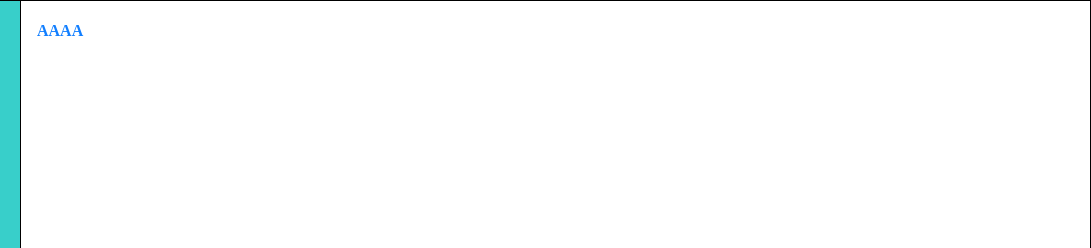
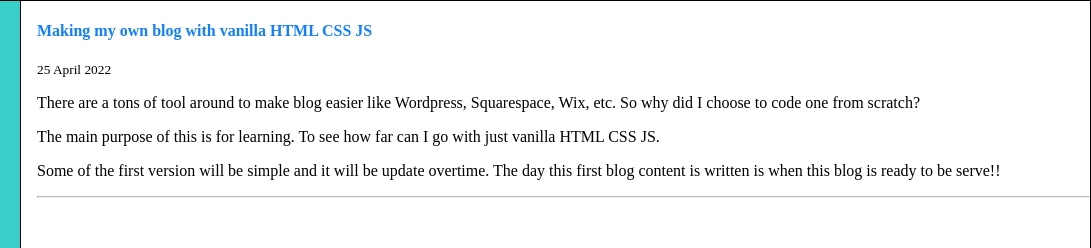
Before and after one commit to vitran96/vitran96, a website: page blogs.html in a window 1280 px wide. Shown: the top 248 px of the page, 189-1280 px from the left. Drawn offline with Linux system fonts and the light colour scheme.

Commit message:
add contents

```diff
--- a/blogs.html
+++ b/blogs.html
@@ -33,10 +33,15 @@
     </aside>
     <div>
       <article>
-        <h4>AAAA</h4>
-        <p>
-        </p>
+        <h4>Making my own blog with vanilla HTML CSS JS</h4>
+        <p class="caption">25 April 2022</p>
+        <p>There are a tons of tool around to make blog easier like Wordpress, Squarespace, Wix, etc. So why did I
+          choose to code one from scratch?</p>
+        <p>The main purpose of this is for learning. To see how far can I go with just vanilla HTML CSS JS.</p>
+        <p>Some of the first version will be simple and it will be update overtime. The day this first blog content is
+          written is when this blog is ready to be serve!!</p>
       </article>
+      <hr class="solid" />
     </div>
   </main>
   <footer>
--- a/styles/style.css
+++ b/styles/style.css
@@ -120,3 +120,29 @@ footer span img {
     height: 3em;
     margin-right: 0.5em;
 }
+
+.caption {
+    font-size: smaller;
+    /* text-decoration: ; */
+}
+
+ /* Dashed border */
+hr.dashed {
+  border-top: 1px dashed #bbb;
+}
+
+/* Dotted border */
+hr.dotted {
+  border-top: 1px dotted #bbb;
+}
+
+/* Solid border */
+hr.solid {
+  border-top: 1px solid #bbb;
+}
+
+/* Rounded border */
+hr.rounded {
+  border-top: 8px solid #bbb;
+  border-radius: 5px;
+}
```
Also changed, not shown: index.html (+2 -0 lines), projects.html (+1 -0 lines).
